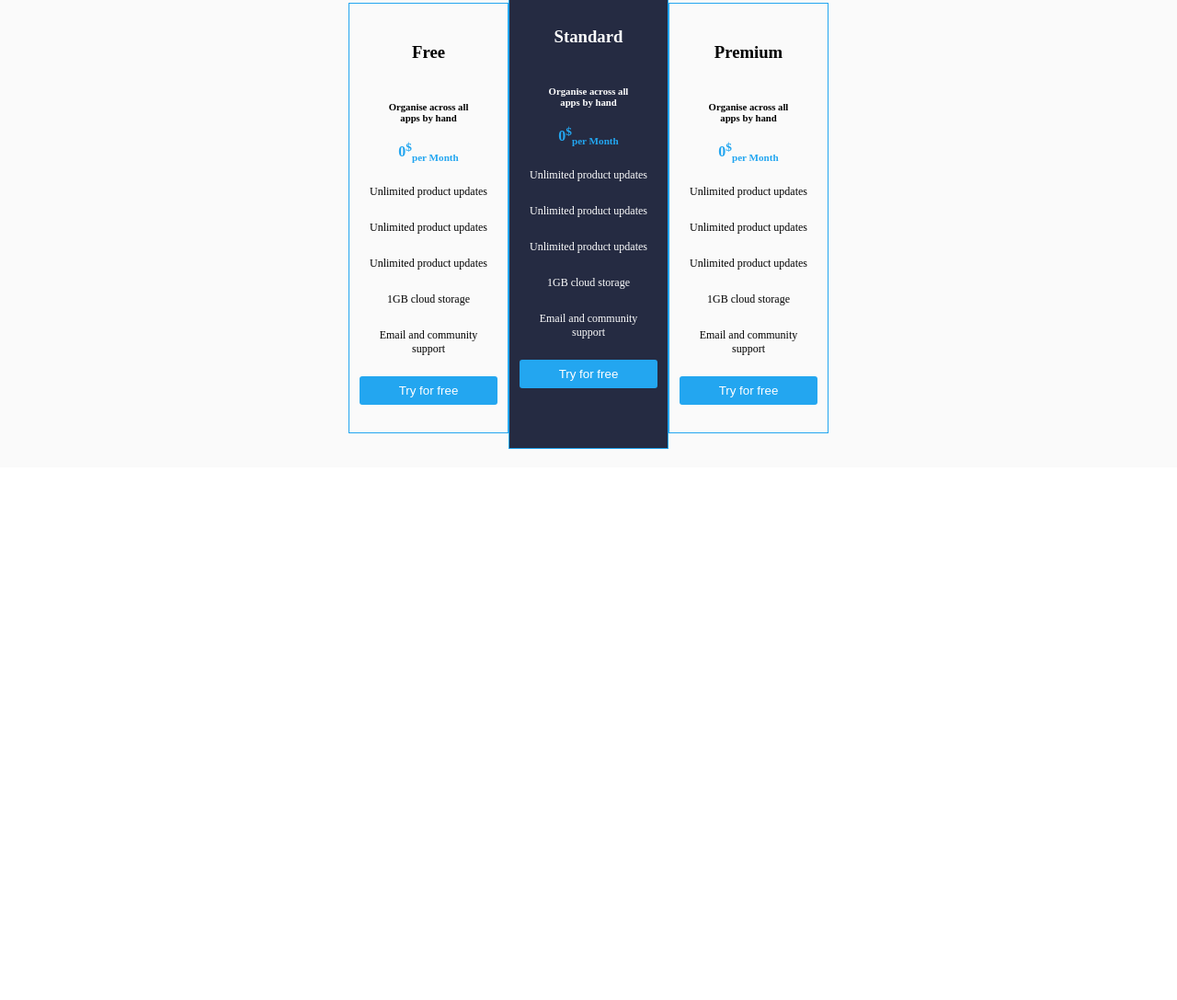
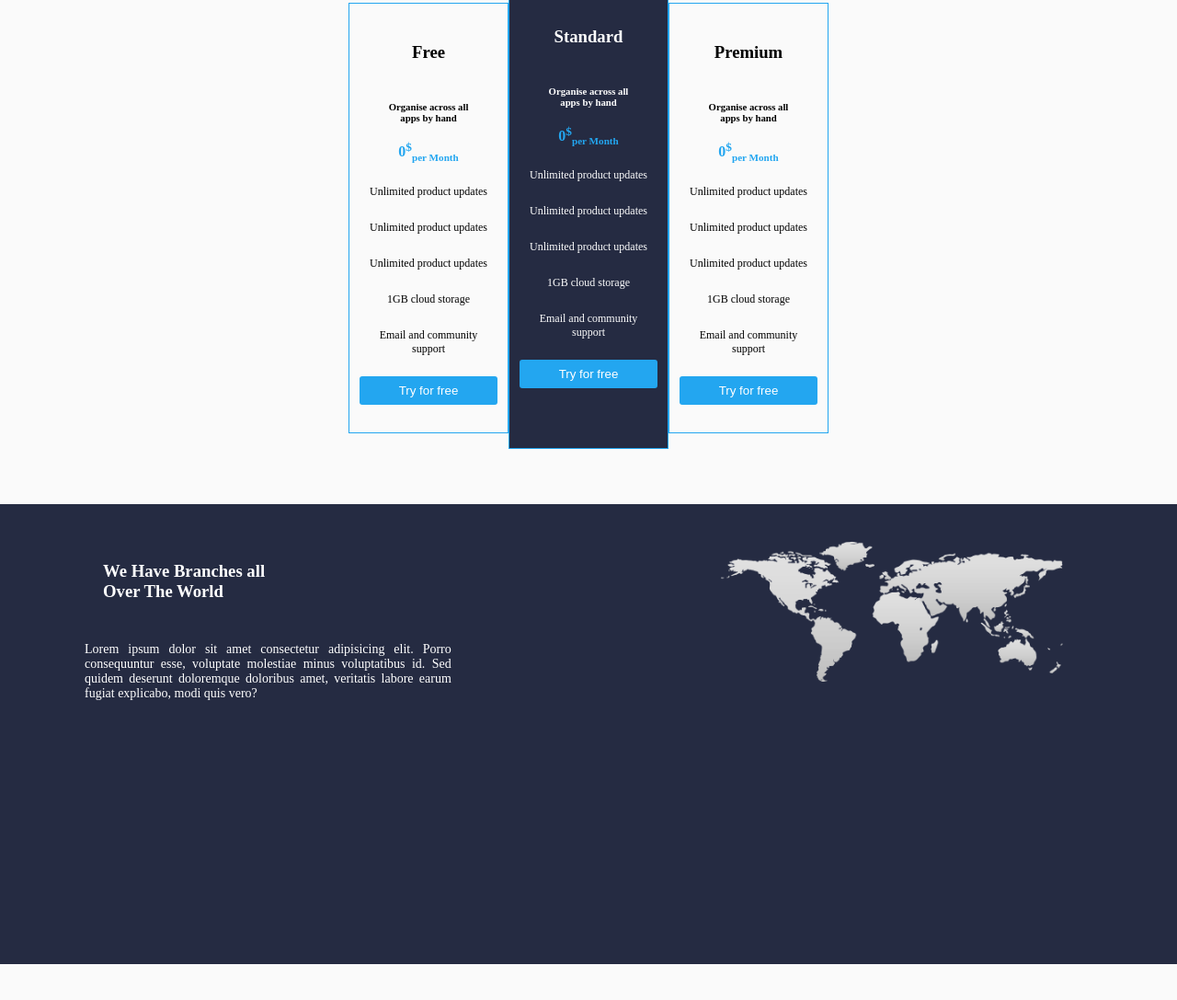
Before and after one commit to VKwamboka/css-challenge, a plain HTML site: page index.html in a window 1280 px wide. Shown: the part 2015-3102 px from the top of the page at 92% size. Before the commit the page ends 2523 px from the top, so only its background shows below. Drawn offline with Linux system fonts and the light colour scheme.

Commit message:
updated code

```diff
--- a/index.html
+++ b/index.html
@@ -219,6 +219,17 @@
                     </div>
                 </div>
 
+                <div class="branches">
+                    <div class="branch">
+                        <h3>We Have Branches all <br>Over The World</h3>
+
+                        <p>Lorem ipsum dolor sit amet consectetur adipisicing elit. Porro consequuntur esse, voluptate molestiae minus voluptatibus id. Sed quidem deserunt doloremque doloribus amet, veritatis labore earum fugiat explicabo, modi quis vero?</p>
+                    </div>
+                    <div>
+                        <img src="./images/pingwig.png" alt="map" class="map">
+                    </div>
+                </div>
+
             </div>
 
 
--- a/style.css
+++ b/style.css
@@ -276,3 +276,35 @@
   color: white;
   height: 500px;
 }
+.branches{
+  margin-top: 40px;
+  margin-bottom: 40px;
+  width: 100%;
+  background-color:#252b42 ;
+  color: white;
+  height: 500px;
+  display: flex;
+  justify-content: center;
+  /* align-items: center; */
+  /* gap: 100px; */
+}
+.branch{
+  margin-left: 50px;
+  padding: 20px;
+  width: 50%;
+}
+.branch h3{
+  padding: 2px;
+  text-align: justify;
+}
+.branch p{
+  padding: 2px;
+  text-align: justify;
+  font-size: 14px;
+}
+.map{
+  margin-top: 40px;
+  width: 50%;
+  margin-left: 250px;
+  /* padding: 20px; */
+}
```
